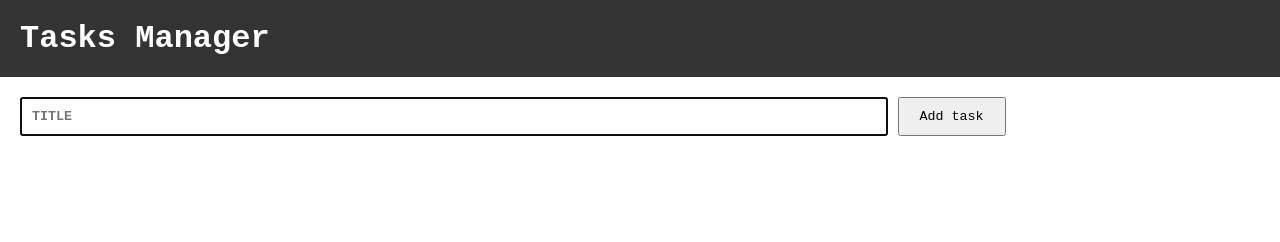
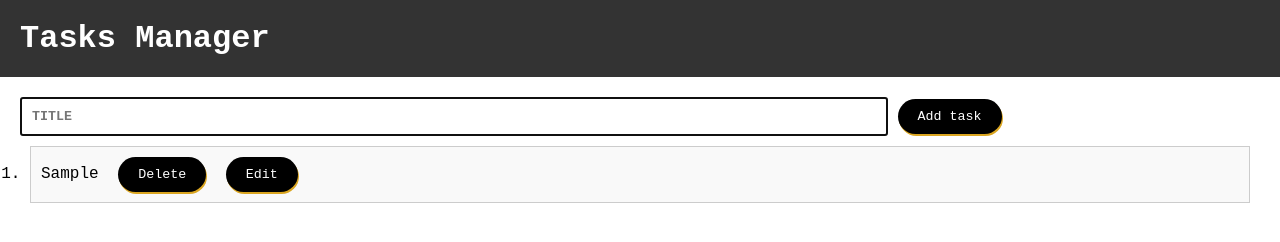
Before and after one commit to Emmanuelgithunt/task-manager, a plain HTML site: page index.html in a window 1280 px wide. Both pictures are taken after typing "Sample" into the empty fields and a click on the button "Add task". Drawn offline with Linux system fonts and the light colour scheme.

Commit message:
just added a new function and a style to the button

```diff
--- a/script.js
+++ b/script.js
@@ -15,5 +15,10 @@ function Handlesubmit() {
 };
 
 function addTask(text) {
-    console.log(text);
+    const taskItem = document.createElement('li');
+    taskItem.className = 'task-item';
+    taskItem.innerHTML = `${text}
+    <button class="delete-btn">Delete</button>
+    <button class="edit-btn">Edit</button>`;
+    tasklist.appendChild(taskItem)
 }
--- a/style.css
+++ b/style.css
@@ -26,6 +26,16 @@ header{
 
 button{
     padding: 10px 20px;
+    background-color: black;
+    color: white;
+    border-radius: 30px;
+    box-shadow: 1px 2px goldenrod;
+    transition: 0.4s ease;
+    border: none;
+}
+
+button:hover{
+    background-color: rgb(54, 46, 46);
 }
 
 .task-item{
```
